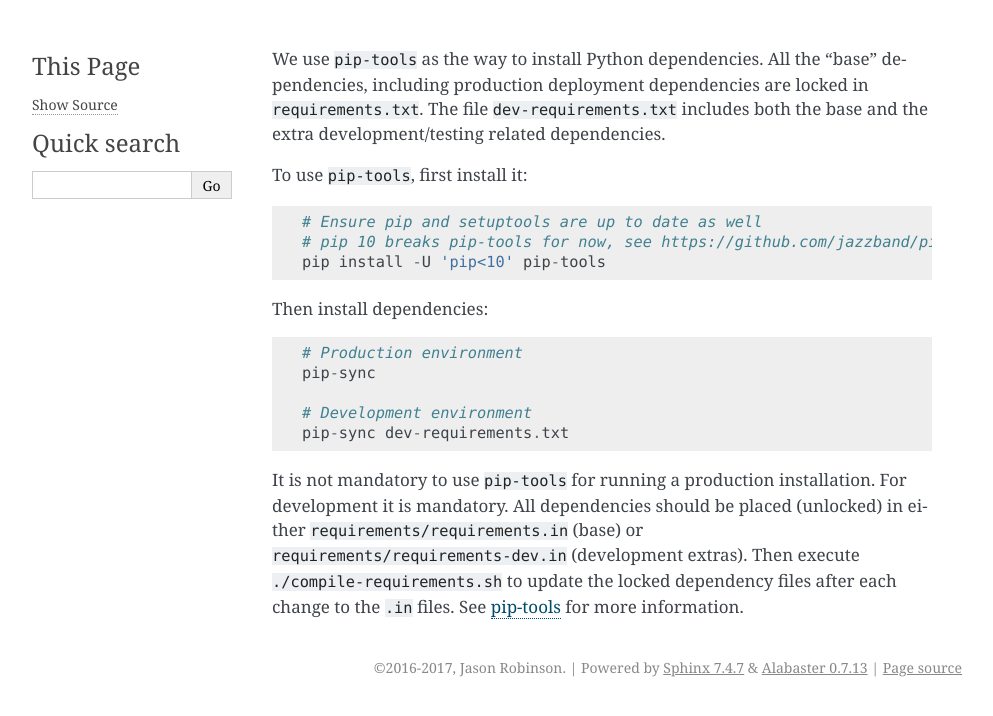
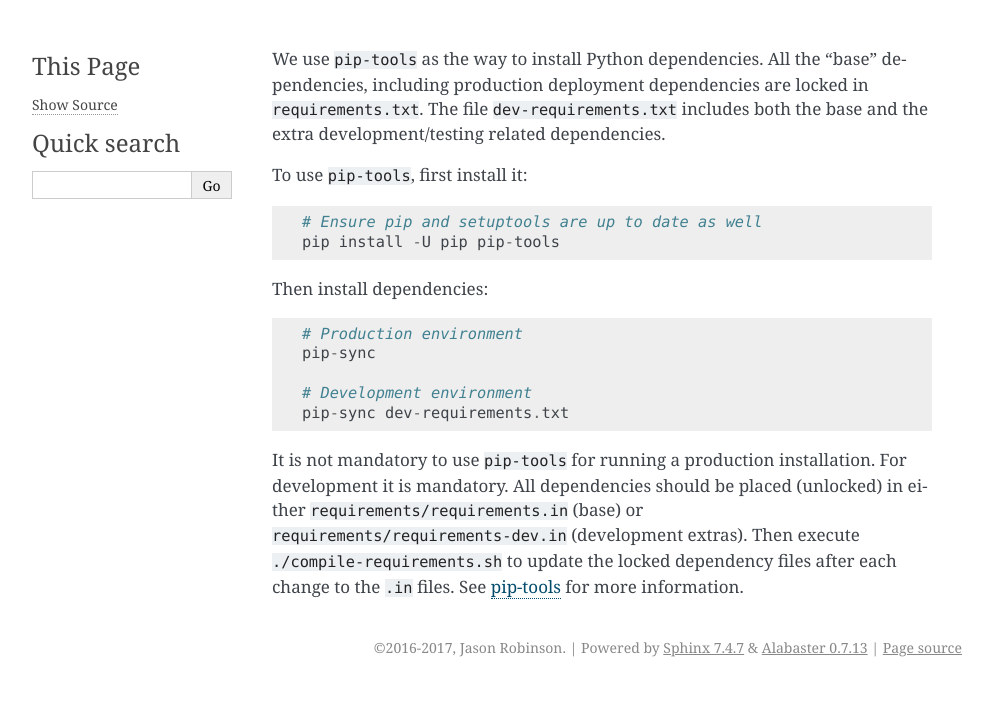
Before and after one commit to jaywink/socialhome, a Sphinx documentation site: the page built from docs/includes/pip_tools.rst, in a window 1280 px wide. Shown: the top 716 px of the page, without its empty margins (148-1141 px from the left). Built offline with Sphinx 7.4.7, drawn with Linux system fonts in a browser that asks for light colours.

Commit message:
Revert "pip 10 release breaks pip-tools"
This reverts commit 7f8e0fe543145d77064c930f37f8a5f31608eeb6.

```diff
--- a/docs/includes/pip_tools.rst
+++ b/docs/includes/pip_tools.rst
@@ -5,8 +5,7 @@ To use ``pip-tools``, first install it:
 ::
 
     # Ensure pip and setuptools are up to date as well
-    # pip 10 breaks pip-tools for now, see https://github.com/jazzband/pip-tools/issues/648
-    pip install -U 'pip<10' pip-tools
+    pip install -U pip pip-tools
 
 Then install dependencies:
 
--- a/docs/installation/ubuntu.rst
+++ b/docs/installation/ubuntu.rst
@@ -238,8 +238,7 @@ Update pip and setuptools
 
 ::
 
-    # pip 10 breaks pip-tools for now, see https://github.com/jazzband/pip-tools/issues/648
-    pip install -U 'pip<10' setuptools
+    pip install -U pip setuptools
 
 Install pip-tools
 '''''''''''''''''
```
Also changed, not shown: 1 other file.
